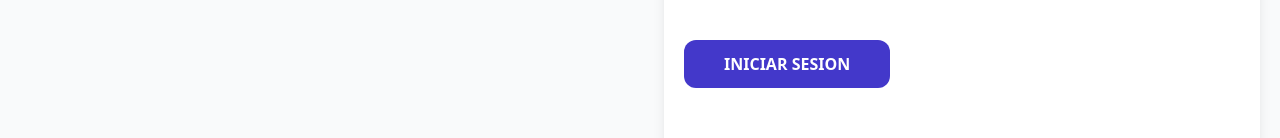
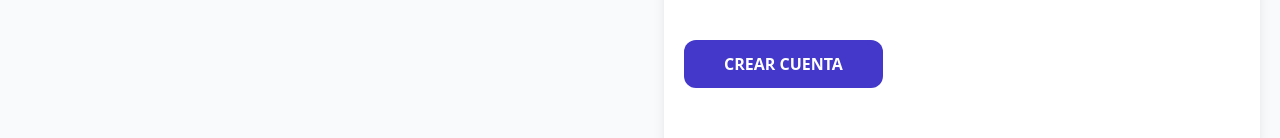
Before and after one commit to Cristhoper-Mendez/Veterinaria-App, a React (Vite) app in the folder frontend/: page /registrar in a window 1280 px wide. Shown: the part 568-706 px from the top of the page. Built offline with nearby package versions, Linux system fonts and the light colour scheme.

Commit message:
Corrección

```diff
--- a/frontend/src/pages/Auth/Registrar.jsx
+++ b/frontend/src/pages/Auth/Registrar.jsx
@@ -59,7 +59,7 @@ const Registrar = () => {
 
           <input
             type="submit"
-            value="Iniciar sesion"
+            value="Crear cuenta"
             className="bg-indigo-700 w-full py-3 px-10 rounded-xl text-white uppercase font-bold mt-5 hover:cursor-pointer hover:bg-indigo-800 md:w-auto"
           />
         </form>
```
